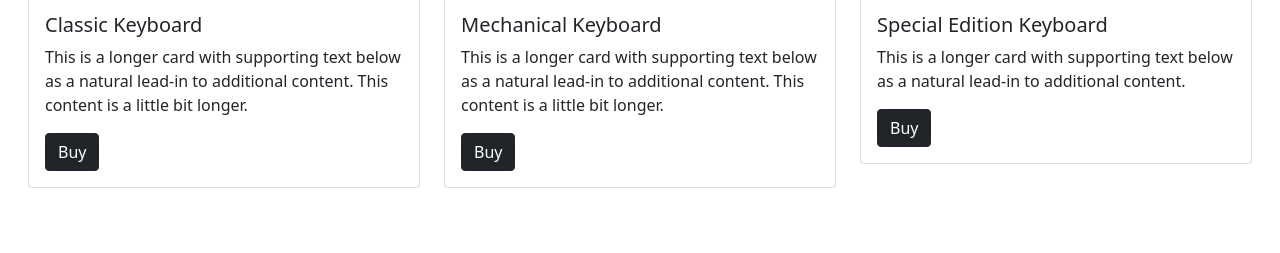
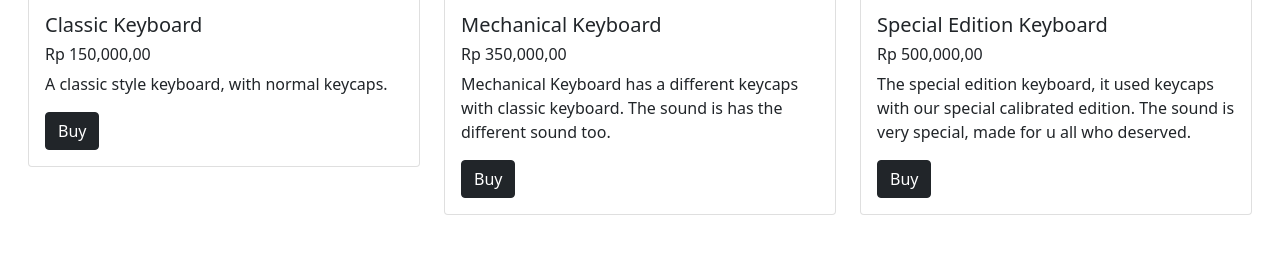
Before and after one commit to Blekzzz/TechKeyTech, a website: page mainPage/mainPage.html in a window 1280 px wide. Shown: the part 401-654 px from the top of the page. Drawn offline with nearby package versions, Linux system fonts and the light colour scheme.

Commit message:
update main page desc

```diff
--- a/mainPage/mainPage.html
+++ b/mainPage/mainPage.html
@@ -26,7 +26,8 @@
             <img src="https://www.hhkeyboard.com/_assets/images/products-pages/pro-classic-white.png" class="card-img-top" alt="...">
             <div class="card-body">
               <h5 class="card-title">Classic Keyboard</h5>
-              <p class="card-text">This is a longer card with supporting text below as a natural lead-in to additional content. This content is a little bit longer.</p>
+              <h6>Rp 150,000,00</h6>
+              <p class="card-text">A classic style keyboard, with normal keycaps.</p>
 
               <button type="button" class="btn btn-dark">Buy</button>
             </div>
@@ -37,7 +38,8 @@
             <img src="https://www.pngarts.com/files/4/Gaming-Keyboard-PNG-High-Quality-Image.png" class="card-img-top" alt="...">
             <div class="card-body">
               <h5 class="card-title">Mechanical Keyboard</h5>
-              <p class="card-text">This is a longer card with supporting text below as a natural lead-in to additional content. This content is a little bit longer.</p>
+              <h6>Rp 350,000,00</h6>
+              <p class="card-text">Mechanical Keyboard has a different keycaps with classic keyboard. The sound is has the different sound too.</p>
 
               <button type="button" class="btn btn-dark">Buy</button>
             </div>
@@ -48,7 +50,8 @@
             <img src="https://cdn.shopify.com/s/files/1/0508/6747/0494/products/pdp_gallery_01_main_3448edbd-c4fb-429f-aa2f-46fe31beb028_large@2x.png?v=1631883580" class="card-img-top" alt="...">
             <div class="card-body">
               <h5 class="card-title">Special Edition Keyboard</h5>
-              <p class="card-text">This is a longer card with supporting text below as a natural lead-in to additional content.</p>
+              <h6>Rp 500,000,00</h6>
+              <p class="card-text">The special edition keyboard, it used keycaps with our special calibrated edition. The sound is very special, made for u all who deserved.</p>
 
               <button type="button" class="btn btn-dark">Buy</button>
             </div>
```
